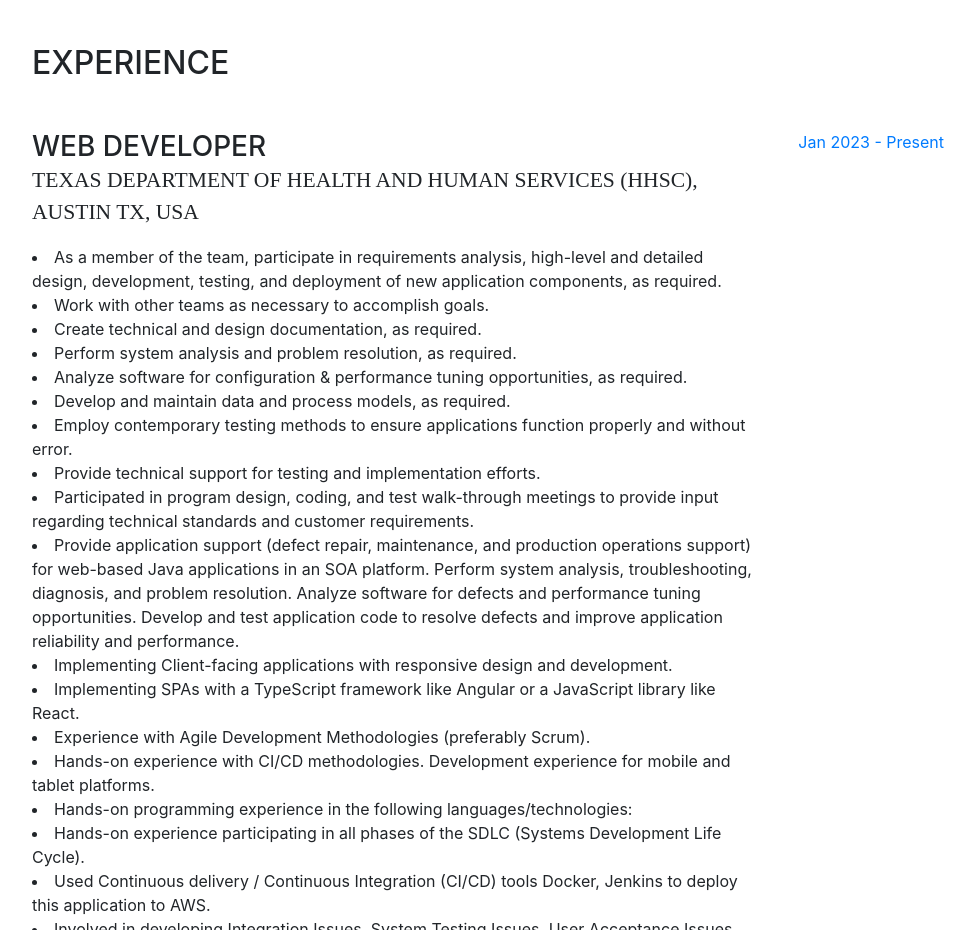
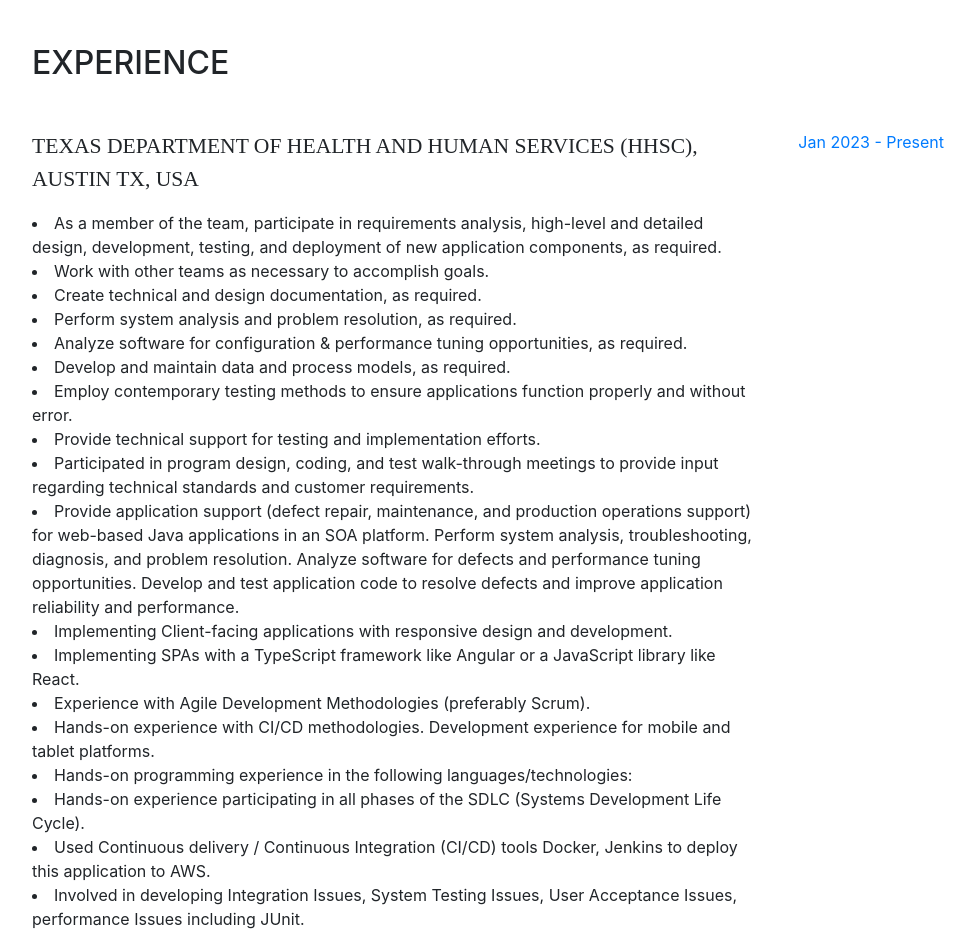
Before and after one commit to Naveed-md/UI-UX, a website with bundled scripts: page index.html in a window 1280 px wide. Shown: the part 1220-2150 px from the top of the page, without its empty margins (288-1263 px from the left). Built offline with nearby package versions, Linux system fonts and the light colour scheme; a web font is replaced by a local one.

Commit message:
removed role

```diff
--- a/index.html
+++ b/index.html
@@ -165,7 +165,7 @@
 
         <div class="resume-item d-flex flex-column flex-md-row mb-5">
           <div class="resume-content mr-auto">
-            <h3 class="mb-0">Web Developer</h3>
+<!--             <h3 class="mb-0">Web Developer</h3> -->
             <div class="subheading mb-3">Texas Department of Health and Human Services (HHSC), Austin TX, USA</div>
             <li>As a member of the team, participate in requirements analysis, high-level and detailed design,
               development, testing, and deployment of new application components, as required.</li>
```
